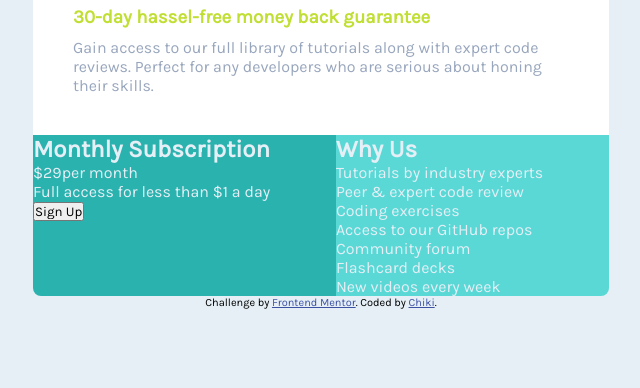
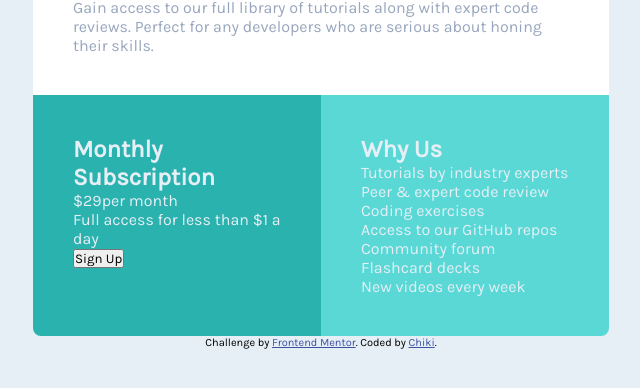
Before and after one commit to iamchiki/frontend-mentor-challenges, a plain HTML site: page single-price-grid-component/index.html in a window 1280 px wide. Shown: the part 286-674 px from the top of the page, without its empty margins (319-959 px from the left). Drawn offline with Linux system fonts and the light colour scheme.

Commit message:
card-block layout

```diff
--- a/single-price-grid-component/styles.css
+++ b/single-price-grid-component/styles.css
@@ -58,21 +58,15 @@ background-color: #e5eff5;
 }
 
 .subscription-block {
-  flex-grow: 1;
+  /* flex-grow: 1; */
   background-color: #2ab2af;
-  /* display: flex;
-  flex-direction: column;
-  justify-content: center;
-  align-items: center;
-  gap:5%; */
+  width:50%;
+  padding: 40px;
 }
 
 .info-block {
-  flex-grow: 1;
+  /* flex-grow: 1; */
   background-color: #5ad8d6;
-  /* display: flex;
-  flex-direction: column;
-  justify-content: center;
-  align-items: center;
-  gap:5%; */
+  width: 50%;
+  padding: 40px;
 }
```
